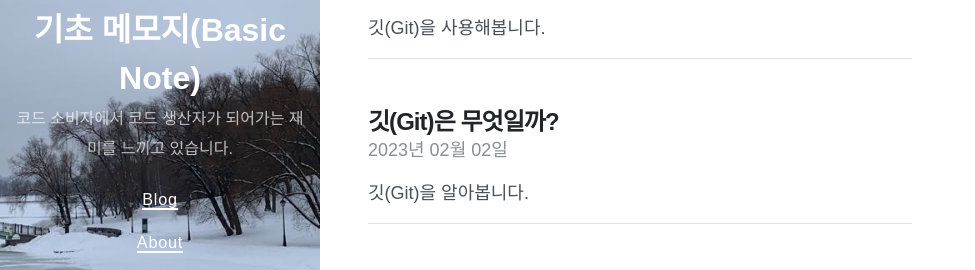
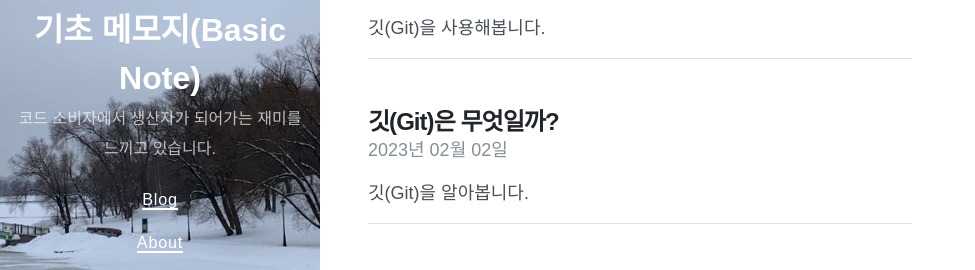
Before and after one commit to yeong-hyeon-kim/yeong-hyeon-kim.github.io, a Jekyll site: the page built from index.html, in a window 1280 px wide. Shown: the part 329-599 px from the top of the page, without its empty margins (0-975 px from the left). Built offline with Jekyll 4.4.1, drawn with Linux system fonts in a browser that asks for light colours; nearby versions of some CDN libraries; the list of posts is cut into pages by our own code.

Commit message:
Edit Profile

```diff
--- a/_config.yml
+++ b/_config.yml
@@ -1,6 +1,6 @@
 # Setup
 title: 기초 메모지(Basic Note)
-description: 코드 소비자에서 코드 생산자가 되어가는 재미를 느끼고 있습니다.
+description: 코드 소비자에서 생산자가 되어가는 재미를 느끼고 있습니다.
 url: https://github.com/yeong-hyeon-kim
 avatar: /avatar.jpeg
 paginate: 5
```
